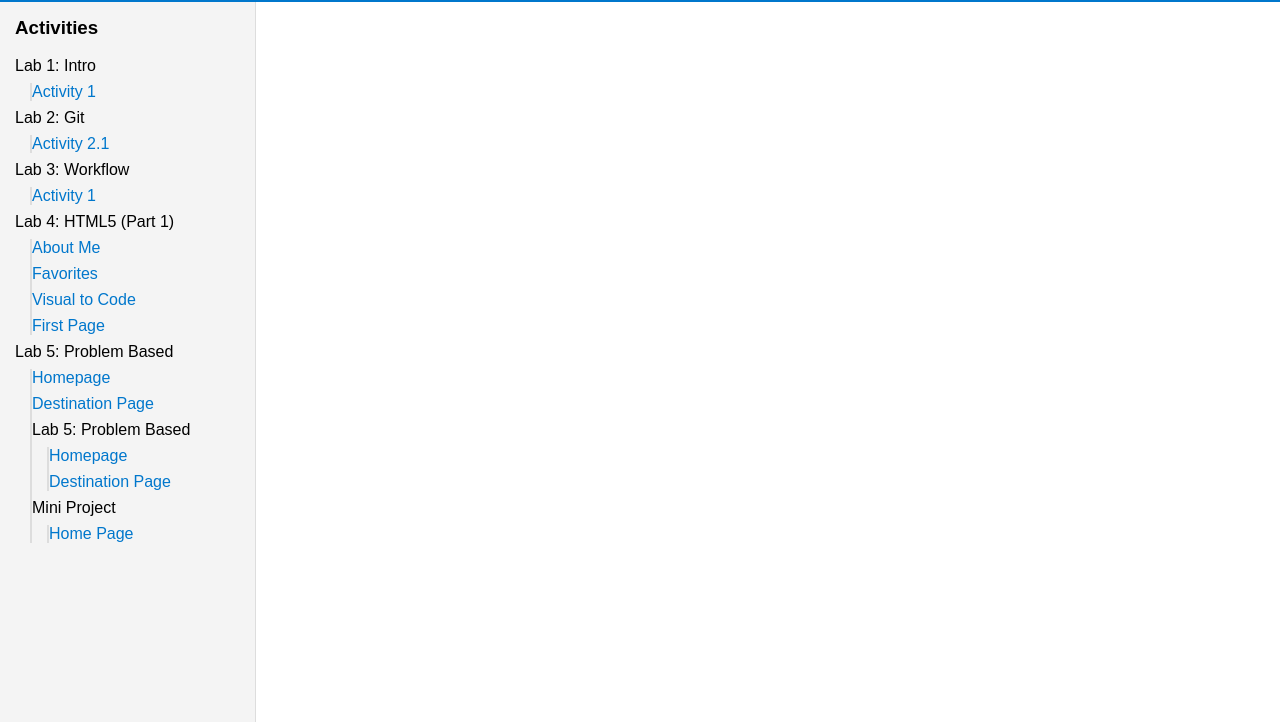
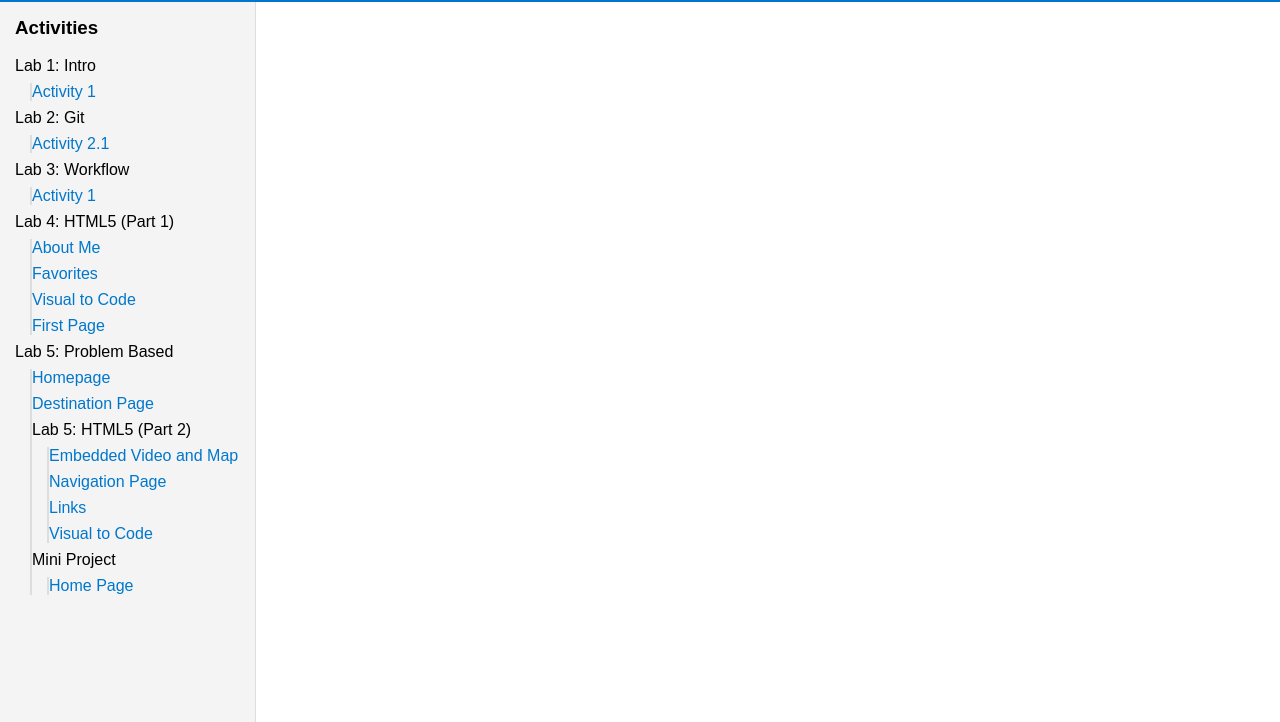
Before and after one commit to tzaodoq-diokno/web-dev-labs, a plain HTML site: page index.html in a window 1280 px wide. Shown: the part 129-851 px from the top of the page. Drawn offline with Linux system fonts and the light colour scheme.

Commit message:
Properly linking lab5 activities and problem-based in index.html

```diff
--- a/index.html
+++ b/index.html
@@ -62,15 +62,21 @@
               <a href="lab5/index.html" target="activity-frame">Homepage</a>
             </li>
             <li>
-              <a href="lab4/destination.html" target="activity-frame">Destination Page</a>
+              <a href="lab5/destination.html" target="activity-frame">Destination Page</a>
             </li>
-        <li> Lab 5: Problem Based
+        <li> Lab 5: HTML5 (Part 2)
           <ul>
             <li>
-              <a href="lab5/index.html" target="activity-frame">Homepage</a>
+              <a href="lab5/embed-demo.html" target="activity-frame">Embedded Video and Map</a>
             </li>
             <li>
-              <a href="lab4/destination.html" target="activity-frame">Destination Page</a>
+              <a href="lab5/nav-page.html" target="activity-frame">Navigation Page</a>
+            </li>
+            <li>
+              <a href="lab5/links.html" target="activity-frame">Links</a>
+            </li>
+            <li>
+              <a href="lab5/visual-code.html" target="activity-frame">Visual to Code</a>
             </li>
           </ul>
         </li>
```
